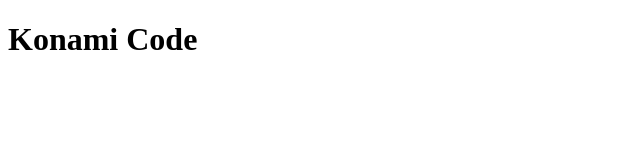
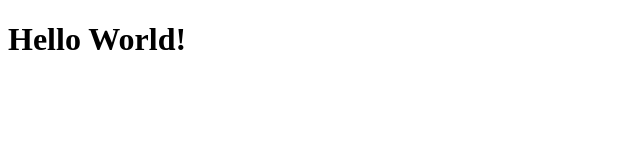
Before and after one commit to IraHuff/codeup-web-exercises, a plain HTML site: page konami.html in a window 1280 px wide. Shown: the whole page, without its empty margins (0-640 px from the left). Drawn offline with Linux system fonts and the light colour scheme; a web font is replaced by a local one.

Commit message:
more minor changes

```diff
--- a/konami.html
+++ b/konami.html
@@ -1,14 +1,14 @@
 <!DOCTYPE html>
 <html>
 <head>
-  <title>Konami Code</title>
+  <title>My First Web Site</title>
   <link rel="preconnect" href="https://fonts.googleapis.com">
   <link rel="preconnect" href="https://fonts.gstatic.com" crossorigin>
   <link href="https://fonts.googleapis.com/css2?family=Agbalumo&family=Pixelify+Sans&display=swap" rel="stylesheet">
   <link rel="stylesheet" href="css/konami.css">
 </head>
 <body>
-<h1>Konami Code</h1>
+<h1>Hello World!</h1>
 <h1 id='typed' class="crt2"></h1>
 
 <script src="js/konami.js"></script>
```
